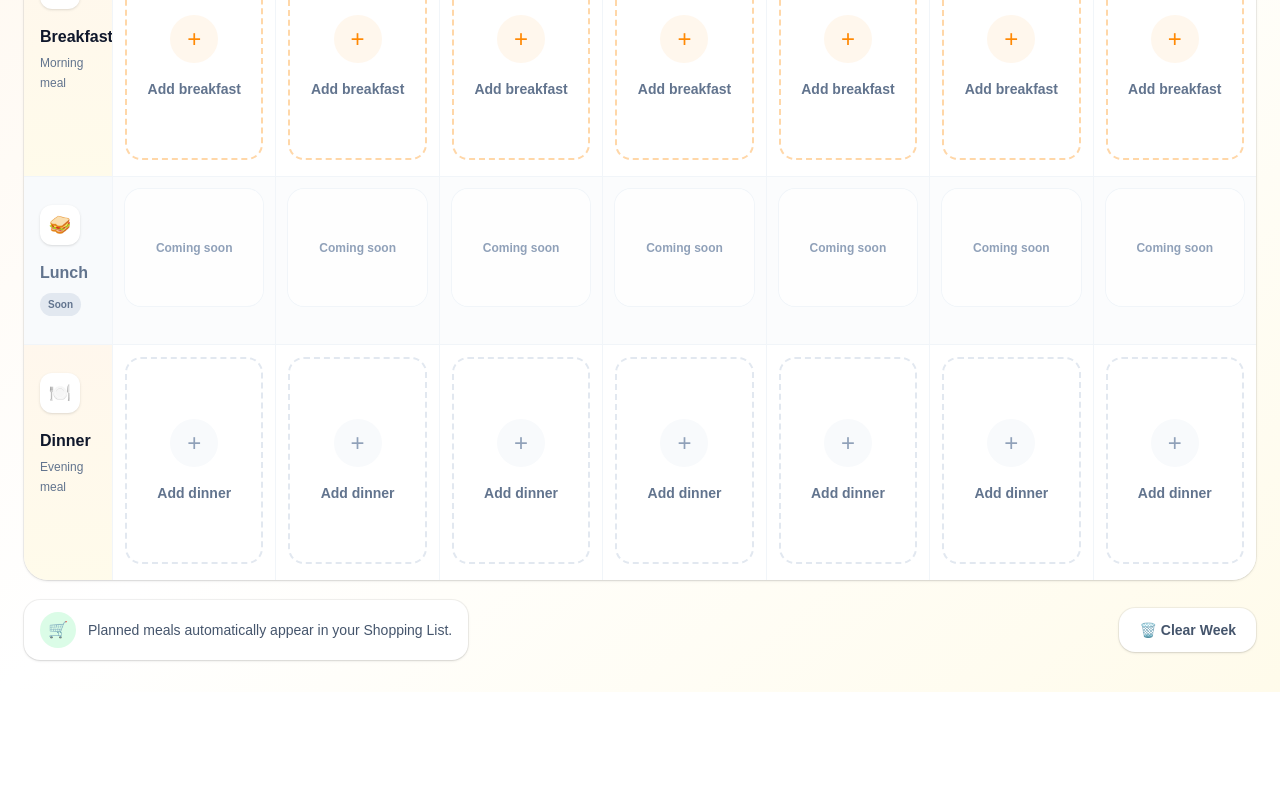
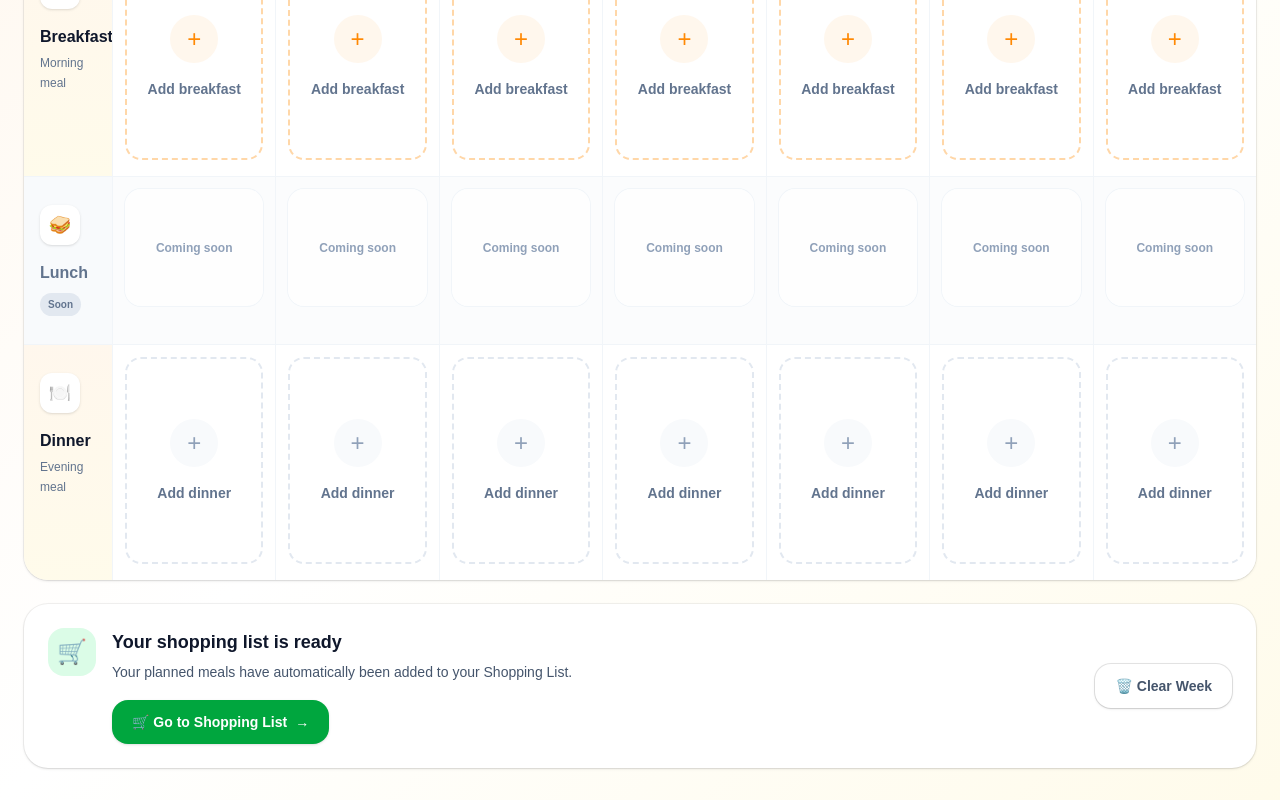
Before and after one commit to rj-jonesatlivedotcom/meal-planner, a Next.js app: page /planner in a window 1280 px wide. Shown: the part 340-1140 px from the top of the page. Before the commit the page ends 1032 px from the top, so only its background shows below. Built offline with nearby package versions, Linux system fonts and the light colour scheme.

Commit message:
fixed links

```diff
--- a/app/planner/page.tsx
+++ b/app/planner/page.tsx
@@ -1,5 +1,6 @@
 "use client";
 
+import Link from "next/link";
 import { useEffect, useState } from "react";
 import { recipes } from "@/data/recipes";
 
@@ -321,6 +322,7 @@ export default function WeeklyPlannerPage() {
     return (
       <main className="min-h-screen bg-gradient-to-br from-orange-50 via-white to-amber-50 px-4 py-8">
         <div className="mx-auto max-w-6xl">
+
           <h1 className="text-3xl font-bold text-slate-900">
             Weekly Planner
           </h1>
@@ -328,6 +330,7 @@ export default function WeeklyPlannerPage() {
           <p className="mt-2 text-slate-600">
             Loading your planner...
           </p>
+
         </div>
       </main>
     );
@@ -993,29 +996,55 @@ export default function WeeklyPlannerPage() {
 
         {/* SHOPPING LIST / CLEAR */}
 
-        <div className="mt-5 flex flex-col gap-4 sm:flex-row sm:items-center sm:justify-between">
+        <div className="mt-6 rounded-3xl bg-white p-5 shadow-sm ring-1 ring-black/5 md:p-6">
 
-          <div className="flex items-center gap-3 rounded-2xl bg-white px-4 py-3 shadow-sm ring-1 ring-black/5">
+          <div className="flex flex-col gap-5 md:flex-row md:items-center md:justify-between">
 
-            <span className="flex h-9 w-9 items-center justify-center rounded-full bg-green-100">
+            {/* Shopping List message */}
+
+            <div className="flex items-start gap-4">
+
+              <span className="flex h-12 w-12 shrink-0 items-center justify-center rounded-2xl bg-green-100 text-2xl">
                 🛒
               </span>
 
-            <p className="text-sm text-slate-600">
-              Planned meals automatically appear in your Shopping List.
+              <div>
+
+                <h2 className="text-lg font-bold text-slate-900">
+                  Your shopping list is ready
+                </h2>
+
+                <p className="mt-1 max-w-xl text-sm leading-6 text-slate-600">
+                  Your planned meals have automatically been added to your Shopping List.
                 </p>
 
+                <Link
+                  href="/shopping-list"
+                  className="mt-4 inline-flex items-center justify-center rounded-2xl bg-green-600 px-5 py-3 text-sm font-bold text-white shadow-sm transition hover:bg-green-700"
+                >
+                  🛒 Go to Shopping List
+                  <span className="ml-2">
+                    →
+                  </span>
+                </Link>
+
               </div>
+
+            </div>
+
+            {/* Clear Week */}
 
             <button
               type="button"
               onClick={() =>
                 setShowClearConfirm(true)
               }
-            className="rounded-2xl bg-white px-5 py-3 text-sm font-bold text-slate-600 shadow-sm ring-1 ring-black/5 transition hover:bg-red-50 hover:text-red-600"
+              className="rounded-2xl bg-white px-5 py-3 text-sm font-bold text-slate-600 shadow-sm ring-1 ring-black/10 transition hover:bg-red-50 hover:text-red-600 md:shrink-0"
             >
               🗑️ Clear Week
             </button>
+
+          </div>
 
         </div>
 
@@ -1066,6 +1095,7 @@ export default function WeeklyPlannerPage() {
           </div>
 
         </div>
+
       )}
 
       {/* RECIPE PICKER */}
@@ -1205,6 +1235,7 @@ export default function WeeklyPlannerPage() {
           </div>
 
         </div>
+
       )}
 
     </main>
```
Lines whose indentation alone changed are shown as unchanged.
